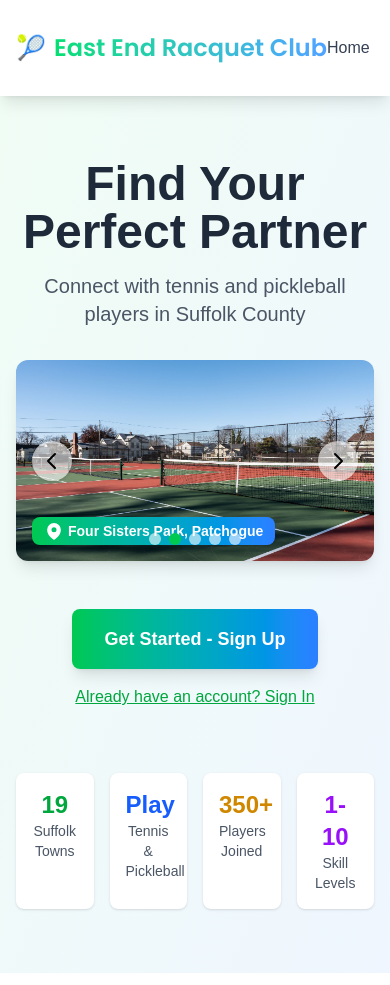
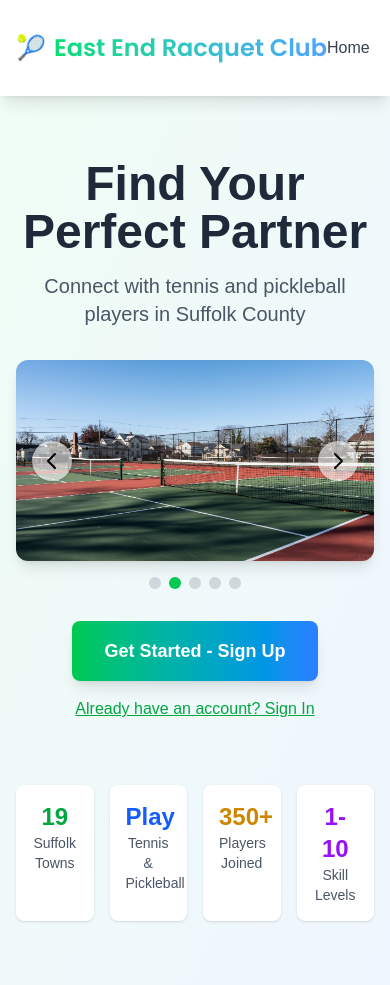
Before and after one commit to Domipowski/East-End-Racquet-Club, a Next.js app: page / in a window 390 px wide. Shown: the top 985 px of the page. Built offline with nearby package versions, Linux system fonts and the light colour scheme; no server answers.

Commit message:
Fixed errors with carousel

```diff
--- a/app/components/carousel.js
+++ b/app/components/carousel.js
@@ -59,7 +59,8 @@ export default function Carousel() {
   }, [images.length]);
 
   return (
-    <div className="mb-12 relative bg-white rounded-xl shadow-lg overflow-hidden">
+    <div>
+        <div className="mb-4 relative rounded-xl shadow-lg overflow-hidden">
             <div className="relative w-full aspect-[16/9]">
                 {images.map((image, index) => (
                 <div
@@ -72,15 +73,13 @@ export default function Carousel() {
                         src={image.src}
                         alt={image.alt}
                         fill
+                        priority={index===0} // First image is prioritized due to being LCP (Largest Contentful Paint)
                         className="object-cover"
                     />
 
                     {/* Caption */}
-            <div className="absolute bottom-4 left-4 flex items-center gap-x-1 z-20 px-3 py-1 rounded-lg shadow bg-gradient-to-r from-green-500 to-blue-500 text-white">
-              <MapPinIcon className="w-5 h-5" />
-              <p className="text-sm font-bold">
-                {image.park}, {image.town}
-              </p>
+                    <div className="absolute bottom-4 left-4 flex items-center gap-x-1 z-20 px-3 py-1 rounded-lg shadow bg-gradient-to-r from-green-500 to-blue-500 text-white hidden sm:inline-flex text-sm font-bold">
+                        <MapPinIcon className="w-5 h-5"/>{image.park}, {image.town}
                     </div>
                 </div>
                 ))}
@@ -129,9 +128,11 @@ export default function Carousel() {
                     <path strokeLinecap="round" strokeLinejoin="round" d="M9 5l7 7-7 7" />
                 </svg>
                 </button>
+            </div>
+        </div>
 
         {/* Indicators */}
-        <div className="absolute bottom-4 left-1/2 transform -translate-x-1/2 flex space-x-2 z-20">
+        <div className="flex justify-center space-x-2 mb-8">
             {images.map((_, index) => (
                 <button
                 key={index}
@@ -140,12 +141,11 @@ export default function Carousel() {
                     startSlideInterval();
                 }}
                 className={`w-3 h-3 rounded-full transition-colors ${
-                index === currentSlide ? 'bg-green-500' : 'bg-white/60'
+                    index === currentSlide ? 'bg-green-500' : 'bg-gray-300'
                 }`}
                 />
             ))}
         </div>
     </div>
-    </div>
   );
 }
```
Lines whose indentation alone changed are shown as unchanged.
